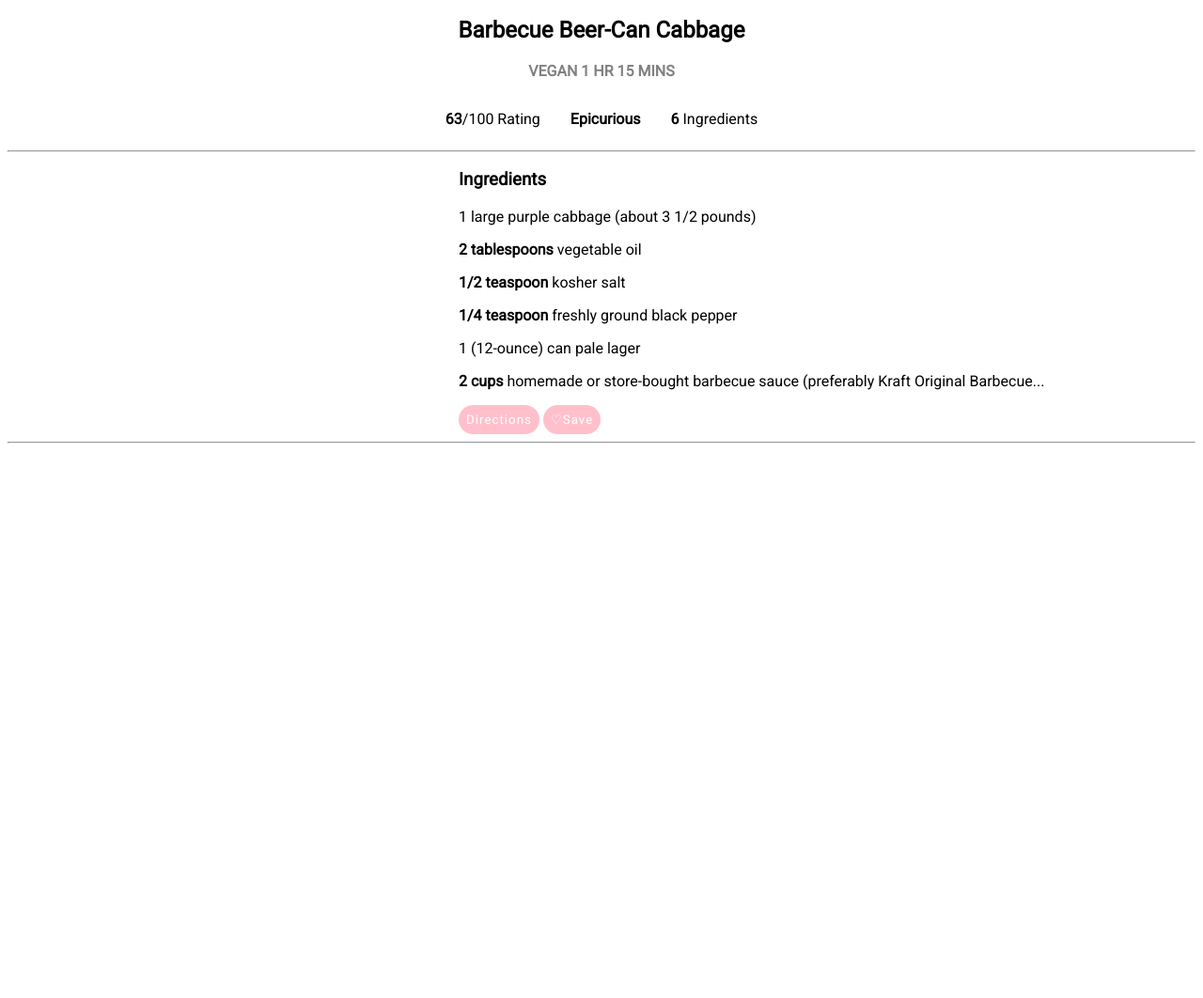
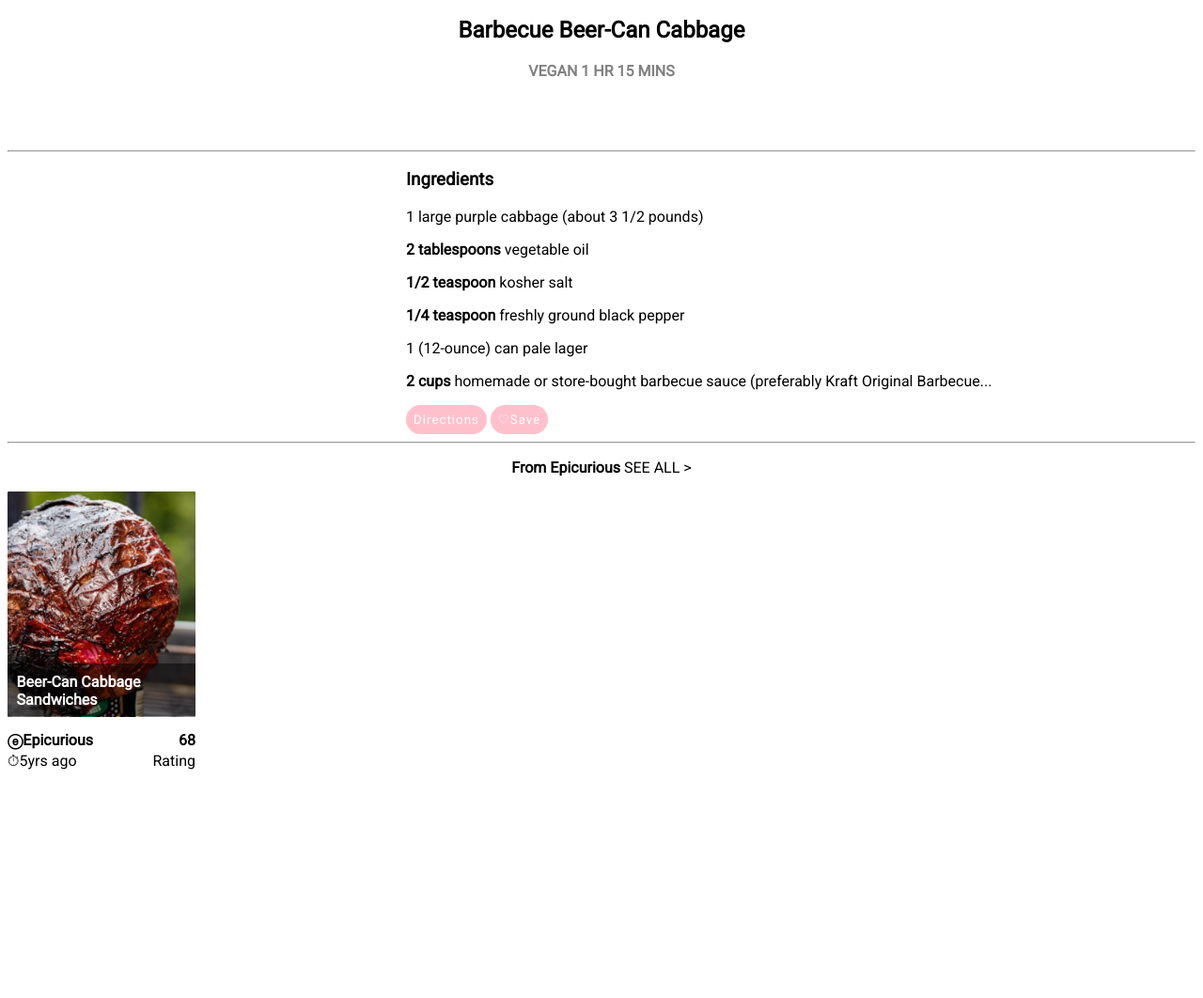
Before and after one commit to sara93b3/recreate-this, a plain HTML site: page index.html in a window 1280 px wide. Shown: the part 685-1747 px from the top of the page at 94% size. Before the commit the page ends 1165 px from the top, so only its background shows below. Drawn offline with Linux system fonts and the light colour scheme.

Commit message:
small-section-ready

```diff
--- a/index.html
+++ b/index.html
@@ -18,10 +18,10 @@
     <hr />
     <main>
       <section class="center">
-        <img src="beer-cabbage.jpg" alt="beer-cabbage" />
+        <img class="cabbage" src="beer-cabbage.jpg" alt="beer-cabbage" />
         <h1>Barbecue Beer-Can Cabbage</h1>
         <p style="color: grey"><strong>VEGAN 1 HR 15 MINS</strong></p>
-        <div>
+        <div class="divcenter">
           <p><strong>63</strong>/100 Rating</p>
           <p><strong>Epicurious</strong></p>
           <p><strong>6</strong> Ingredients</p>
@@ -43,6 +43,29 @@
         </article>
       </section>
       <hr />
+      <center>
+        <p><strong>From Epicurious</strong> SEE ALL ></p>
+      </center>
+      <section class="small">
+        <img
+          src="beer-cabbage.jpg"
+          alt="beer-cabbage"
+          width="200"
+          height="auto"
+        />
+        <p style="color: white" class="ontop">
+          <strong>Beer-Can Cabbage Sandwiches</strong>
+        </p>
+        <div class="bar"></div>
+        <div>
+          <p><strong>ⓔEpicurious</strong></p>
+          <p><strong>68</strong></p>
+        </div>
+        <div class="b">
+          <p>⏱5yrs ago</p>
+          <p>Rating</p>
+        </div>
+      </section>
     </main>
   </body>
 </html>
--- a/style.css
+++ b/style.css
@@ -25,15 +25,15 @@ button {
   cursor: pointer;
   border: none;
 }
-img {
+.cabbage {
   display: block;
   margin-right: auto;
   margin-left: auto;
 }
-section {
+.center {
   text-align: center;
 }
-div {
+.divcenter {
   display: flex;
   flex-direction: row;
   gap: 2rem;
@@ -41,5 +41,33 @@ div {
 }
 .ingredients {
   text-align: left;
-  margin-left: 30rem;
+  margin-left: 26.5rem;
 }
+div {
+  display: flex;
+  justify-content: space-between;
+  position: relative;
+  bottom: 12.2em;
+}
+.b {
+  position: relative;
+  top: -14em;
+}
+.small {
+  max-width: 12.5rem;
+}
+p.ontop {
+  position: relative;
+  bottom: 4.2em;
+  margin-left: 0.6em;
+  z-index: 200;
+}
+.bar {
+  height: 1.5em;
+  padding-top: 2em;
+  opacity: 0.5;
+  background: black;
+  margin-top: 5em;
+  position: relative;
+  bottom: 12.2em;
+}
```
